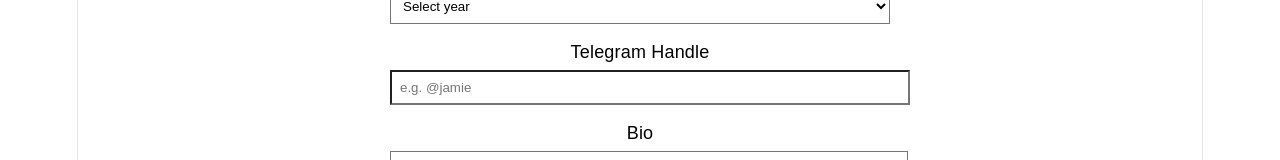
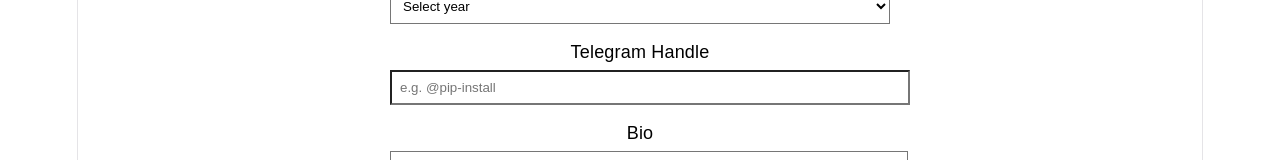
Before and after one commit to Flakey06/pip-install, a React (Vite) app: page /create-profile in a window 1280 px wide. Shown: the part 311-471 px from the top of the page. Built offline with nearby package versions, Linux system fonts and the light colour scheme; no server answers.

Commit message:
milestone1 -- login, firebase, profile pages

```diff
--- a/src/pages/CreateProfile.jsx
+++ b/src/pages/CreateProfile.jsx
@@ -3,6 +3,8 @@ import { auth, db } from "../firebase";
 import { doc, setDoc } from "firebase/firestore";
 import { useNavigate } from "react-router-dom";
 
+// potentially to create: add more, and add word to data base (ignore capital letters and spacing)
+// maybe a drop-down will be better, just incase got a lot to choose from, then users can search keywords
 const INTERESTS = [
   "Hackathons", "Gaming", "Music", "Sports", "Art",
   "Entrepreneurship", "AI", "Design", "Photography", "Reading"
@@ -25,6 +27,7 @@ function CreateProfile() {
     );
   };
 
+  // ensure nus student?
   const handleSubmit = async () => {
     if (!username || !major || !year) {
       alert("Please fill in all required fields!");
@@ -93,7 +96,7 @@ function CreateProfile() {
         <input
           value={telegram}
           onChange={e => setTelegram(e.target.value)}
-          placeholder="e.g. @jamie"
+          placeholder="e.g. @pip-install"
           style={{ width: "100%", padding: "8px", marginTop: "5px" }}
         />
       </div>
--- a/src/pages/Login.jsx
+++ b/src/pages/Login.jsx
@@ -6,7 +6,7 @@ import { useState } from "react";
 
 const FAQS = [
   { question: "What is pip install?", answer: "pip install connects you with like-minded students based on your interests and personality!" },
-  { question: "How does matching work?", answer: "We group you with 3-5 people who share similar interests, major, and personality traits." },
+  { question: "How does matching work?", answer: "We group you with 1-5 people who share similar interests, major, and personality traits." },
   { question: "Is it safe?", answer: "Yes! You can block or report any user who makes you uncomfortable." },
   { question: "Can I leave a group?", answer: "Absolutely! You can leave and join new groups anytime." }
 ];
@@ -60,7 +60,7 @@ function Login() {
         <div style={{ display: "flex", flexDirection: "column", gap: "10px", marginBottom: "28px" }}>
           {[
             { icon: "🤝", text: "Get matched with compatible people" },
-            { icon: "💬", text: "Chat in small groups of 3–5" },
+            { icon: "💬", text: "Chat in small groups of 1–5" },
             { icon: "🎯", text: "Filter by interests & skills" },
             { icon: "🔒", text: "Safe — block & report anytime" },
           ].map((item, i) => (
```
